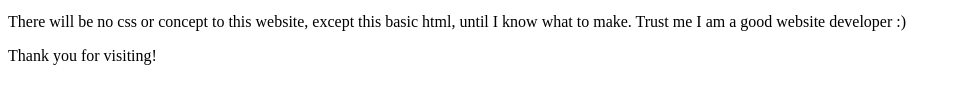
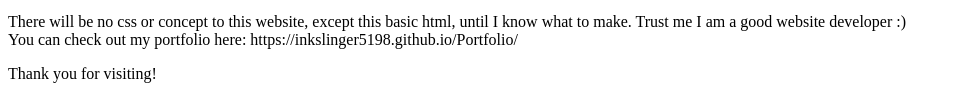
Before and after one commit to inkslinger5198/tryx, a plain HTML site: page index.html in a window 1280 px wide. Shown: the part 518-621 px from the top of the page, without its empty margins (0-961 px from the left). Drawn offline with Linux system fonts and the light colour scheme.

Commit message:
Update index.html

```diff
--- a/index.html
+++ b/index.html
@@ -10,7 +10,7 @@
                 <h2>Hello! Welcome to my website</h2>
                 <p>This website is currently under construction, I don't know what I will use this for, if you ideas for what it could be drop them down below.</p>
                 <iframe src="https://docs.google.com/forms/d/e/1FAIpQLSfoE_9rKyxvn1NryRNLSi5poWDYyDdEXqOM51zbibA3kLbesA/viewform?embedded=true" width="640" height="426" frameborder="0" marginheight="0" marginwidth="0">Loading…</iframe>
-                <p>There will be no css or concept to this website, except this basic html, until I know what to make. Trust me I am a good website developer :)</p>
+                <p>There will be no css or concept to this website, except this basic html, until I know what to make. Trust me I am a good website developer :) <br/> You can check out my portfolio here: https://inkslinger5198.github.io/Portfolio/</p>
                 <p>Thank you for visiting!</p>
             </div>
         </div>
```
